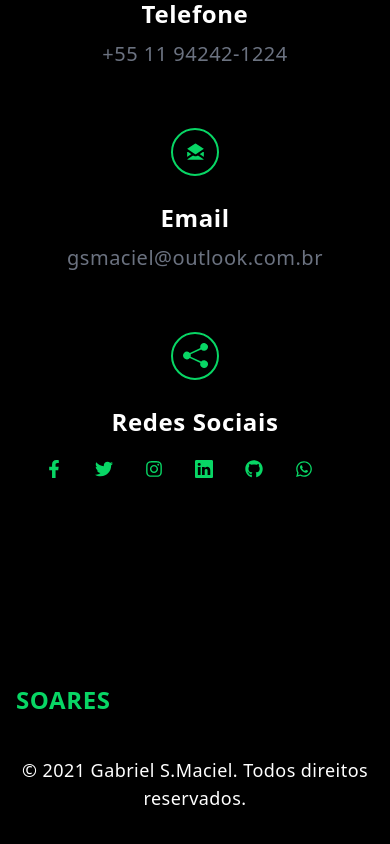
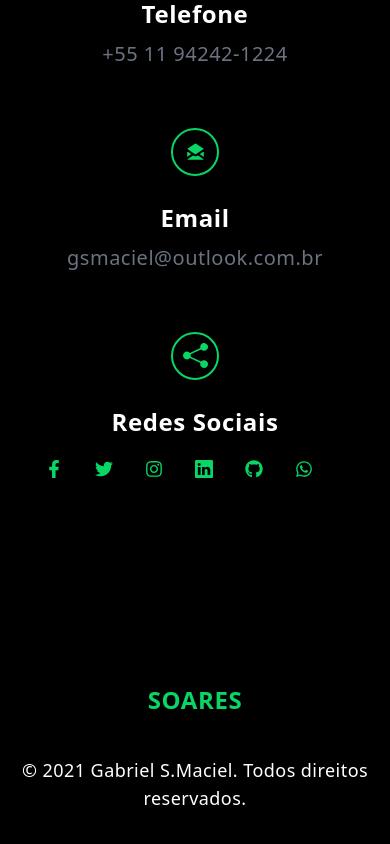
Before and after one commit to GabrielSoares-Dev/Portfolio-v2, a Next.js app: page / in a window 390 px wide. Shown: the part 5436-6280 px from the top of the page. Built offline with nearby package versions, Linux system fonts and the light colour scheme.

Commit message:
fix footer

```diff
--- a/src/app/layout.tsx
+++ b/src/app/layout.tsx
@@ -1,4 +1,3 @@
-/* eslint-disable @next/next/no-page-custom-font */
 import React from 'react'
 import '@/app/global.css'
 import Head from 'next/head'
--- a/src/components/Layout/Footer/index.tsx
+++ b/src/components/Layout/Footer/index.tsx
@@ -3,7 +3,7 @@ export default function Footer() {
     <section className="bg-black">
       <div className="container px-4 mx-auto">
         <div className="pt-24  mx-auto max-w-4xl">
-          <a className="flex justify-center md:mx-auto max-w-max" href="#">
+          <a className="flex justify-center md:mx-auto " href="#">
             <h1 className="text-2xl text-center font-extrabold text-primary m-0">
               SOARES
             </h1>
--- a/src/components/Layout/NavBar/index.tsx
+++ b/src/components/Layout/NavBar/index.tsx
@@ -4,6 +4,7 @@ import useNav from './hooks/useNav'
 
 export default function NavBar() {
   const { isAbout, isIntroduction, isServices } = useNav()
+
   return (
     <header>
       <nav className="hidden h-20 bg-secondary mb-20 md:block">
```
